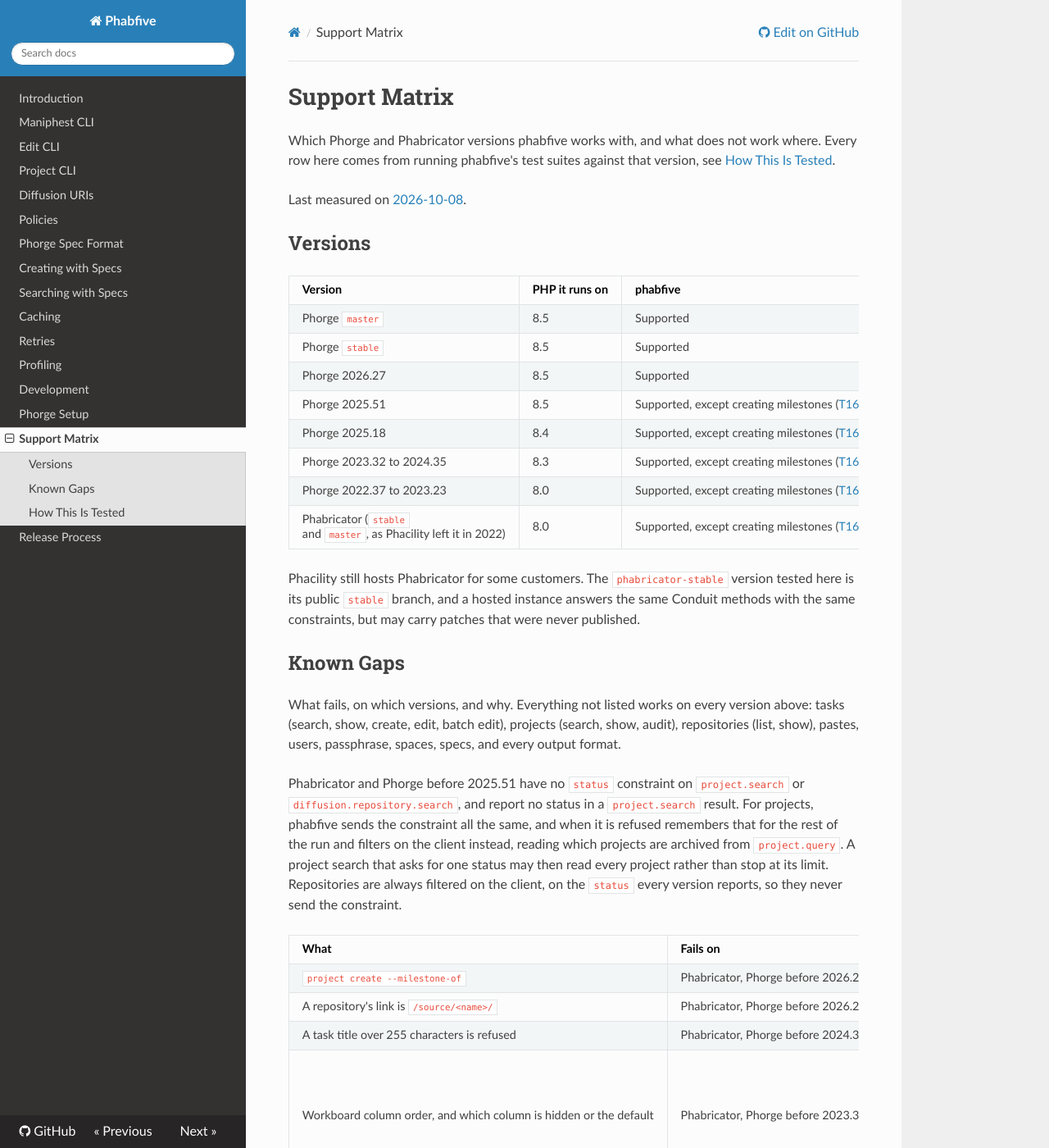
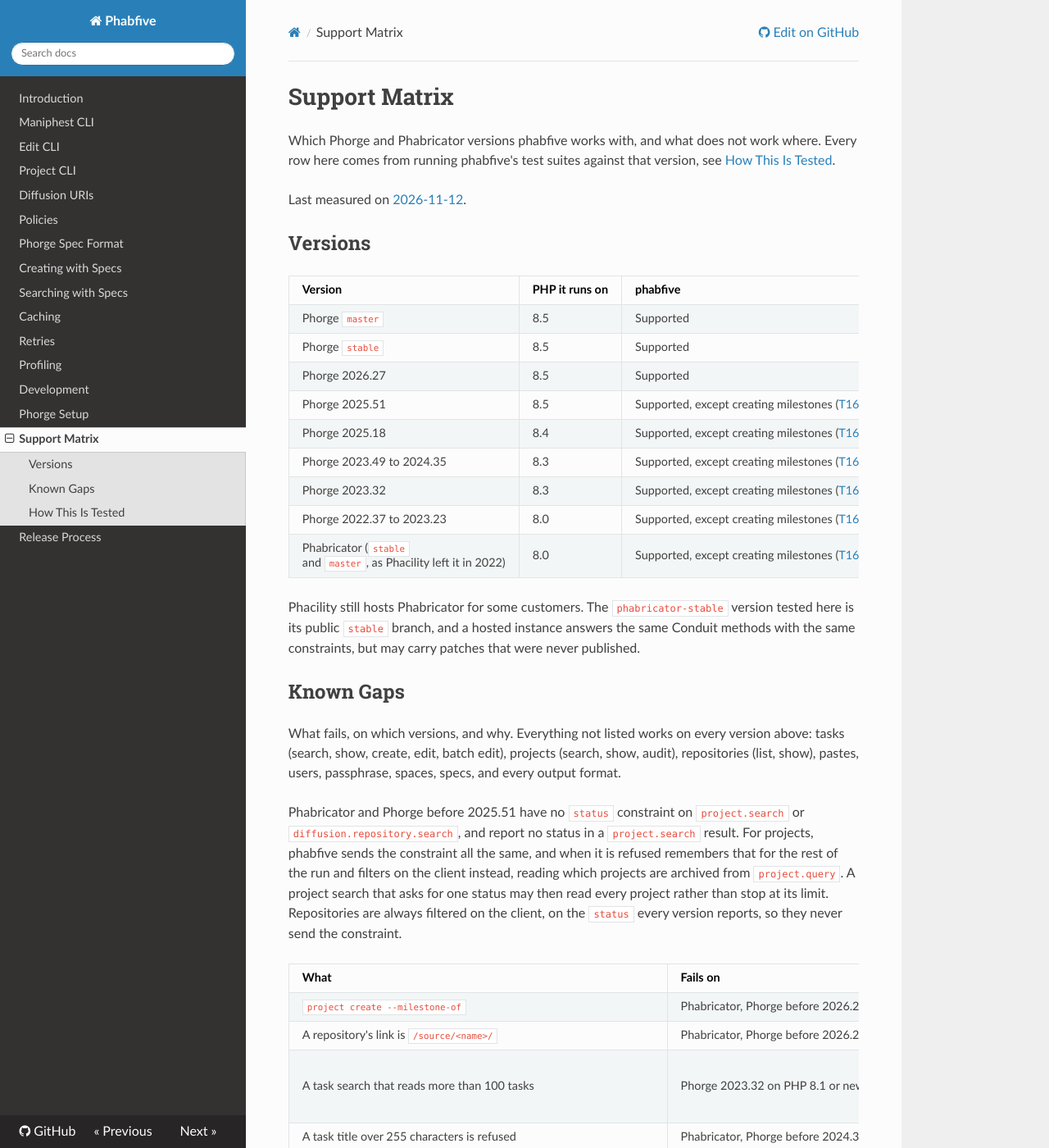
Before and after one commit to dynamist/phabfive, an MkDocs documentation site: the page built from docs/support-matrix.md, in a window 1280 px wide and 1400 px high. Shown: the whole window at 82% size. Built offline with MkDocs 1.6.1, drawn with Linux system fonts in a browser that asks for light colours; nearby versions of some CDN libraries.

Commit message:
docs: Phorge 2023.32 cannot page a task search, measured 2026-11-12
maniphest.search on Phorge 2023.32 takes strlen() of a part the cursor
of a next page does not have. PHP 8.1 deprecates that and Phorge turns
it into ERR-CONDUIT-CORE, so a search that reads more than 100 tasks
fails. 2023.49 fixed it, and older releases only run on PHP 8.0. The
previous measurement never held 100 tasks, so it never paged.

Documented rather than worked around. The five e2e tests that read
every task are expected to fail there, not strictly, since they only
fail once earlier tests have created enough tasks.

Co-Authored-By: Claude Fable 5.2 <noreply@anthropic.com>

```diff
--- a/docs/support-matrix.md
+++ b/docs/support-matrix.md
@@ -2,7 +2,7 @@
 
 Which Phorge and Phabricator versions phabfive works with, and what does not work where. Every row here comes from running phabfive's test suites against that version, see [How This Is Tested](#how-this-is-tested).
 
-Last measured on [2026-10-08](https://github.com/dynamist/phabfive/actions/runs/37768364218).
+Last measured on [2026-11-12](https://github.com/dynamist/phabfive/actions/runs/43222497659).
 
 ## Versions
 
@@ -13,7 +13,8 @@ Last measured on [2026-10-08](https://github.com/dynamist/phabfive/actions/runs/
 | Phorge 2026.27 | 8.5 | Supported |
 | Phorge 2025.51 | 8.5 | Supported, except creating milestones ([T16605](https://we.phorge.it/T16605)) |
 | Phorge 2025.18 | 8.4 | Supported, except creating milestones ([T16605](https://we.phorge.it/T16605)) |
-| Phorge 2023.32 to 2024.35 | 8.3 | Supported, except creating milestones ([T16605](https://we.phorge.it/T16605)) |
+| Phorge 2023.49 to 2024.35 | 8.3 | Supported, except creating milestones ([T16605](https://we.phorge.it/T16605)) |
+| Phorge 2023.32 | 8.3 | Supported, except creating milestones ([T16605](https://we.phorge.it/T16605)) and task searches that read more than 100 tasks |
 | Phorge 2022.37 to 2023.23 | 8.0 | Supported, except creating milestones ([T16605](https://we.phorge.it/T16605)) |
 | Phabricator (`stable` and `master`, as Phacility left it in 2022) | 8.0 | Supported, except creating milestones ([T16605](https://we.phorge.it/T16605)) |
 
@@ -29,6 +30,7 @@ Phabricator and Phorge before 2025.51 have no `status` constraint on `project.se
 |------|----------|-----|
 | `project create --milestone-of` | Phabricator, Phorge before 2026.27 | Phorge answers HTTP 500, [T16605](https://we.phorge.it/T16605), fixed upstream in 2026.27 |
 | A repository's link is `/source/<name>/` | Phabricator, Phorge before 2026.27 | There is no `browseUri` field, and phabfive links `/R<id>` instead, which works the same |
+| A task search that reads more than 100 tasks | Phorge 2023.32 on PHP 8.1 or newer | `maniphest.search` cannot read the cursor of a second page: it takes `strlen()` of a part the cursor does not have, which PHP 8.1 deprecates and Phorge turns into `ERR-CONDUIT-CORE: strlen(): Passing null to parameter #1`. `maniphest search` reads every task its constraints match before it applies `--limit`, so it fails as soon as they match more than 100. Fixed upstream in 2023.49, and older releases only run on PHP 8.0, which has no such deprecation |
 | A task title over 255 characters is refused | Phabricator, Phorge before 2024.35 | These versions accept it, so a create spec that relies on the refusal creates the task |
 | Workboard column order, and which column is hidden or the default | Phabricator, Phorge before 2023.32 | `project.column.search` reports no `sequence`, `isHidden` or `isDefaultColumn` (added in Phorge 2023.32). `project show` lists the columns in the order they were created, milestones last, with `Sequence`, `Hidden` and `Default` empty (`null` in JSON), and lists hidden columns too, with a warning on stderr. `--columns=hidden` is refused. `--column=forward`/`backward` on `edit` is refused, naming a column works. `maniphest search --column` patterns that ask for a direction (`forward`, `backward`, `from:X:forward`) never match |
 
```
Also changed, not shown: 3 other files.
